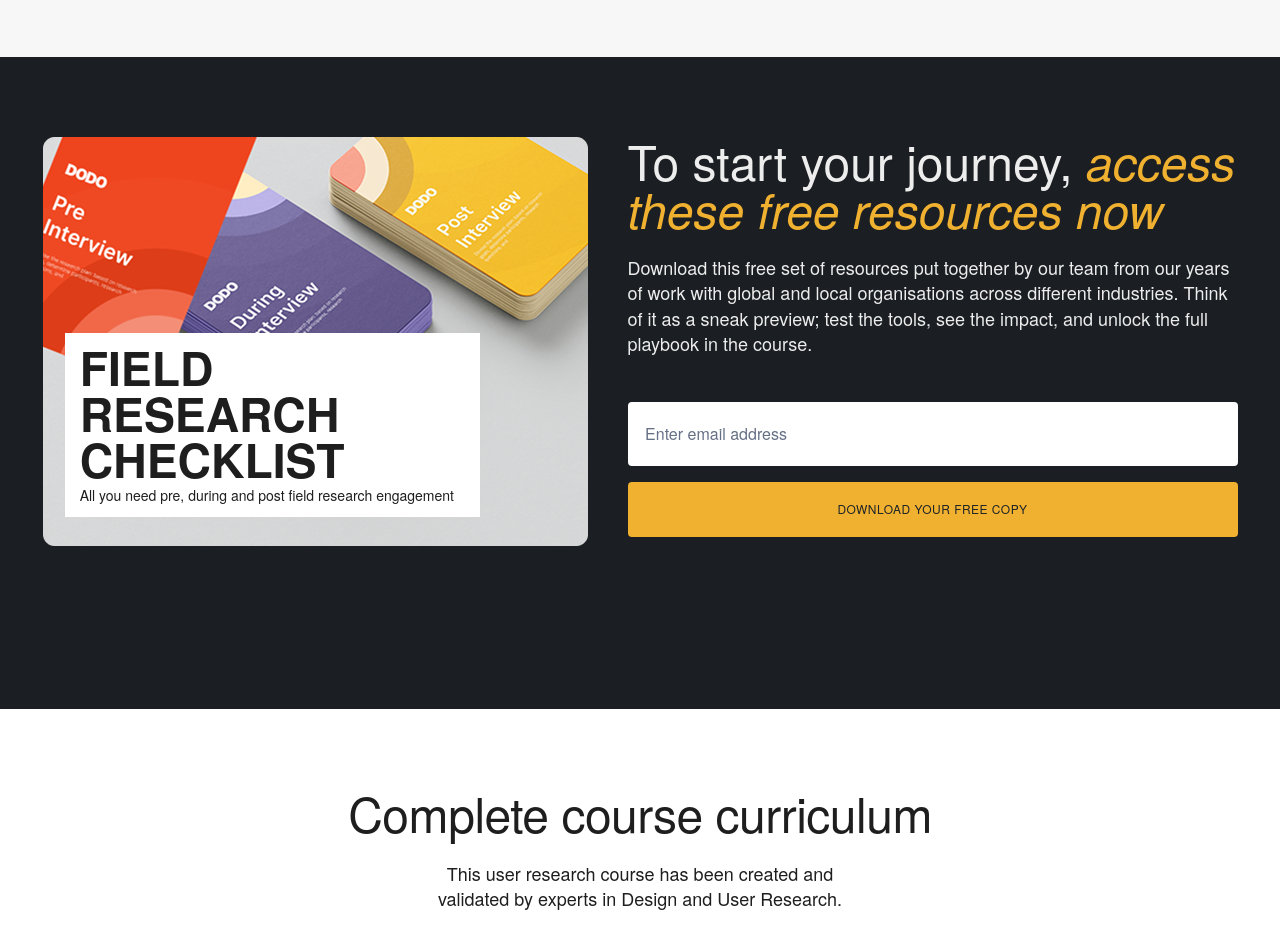
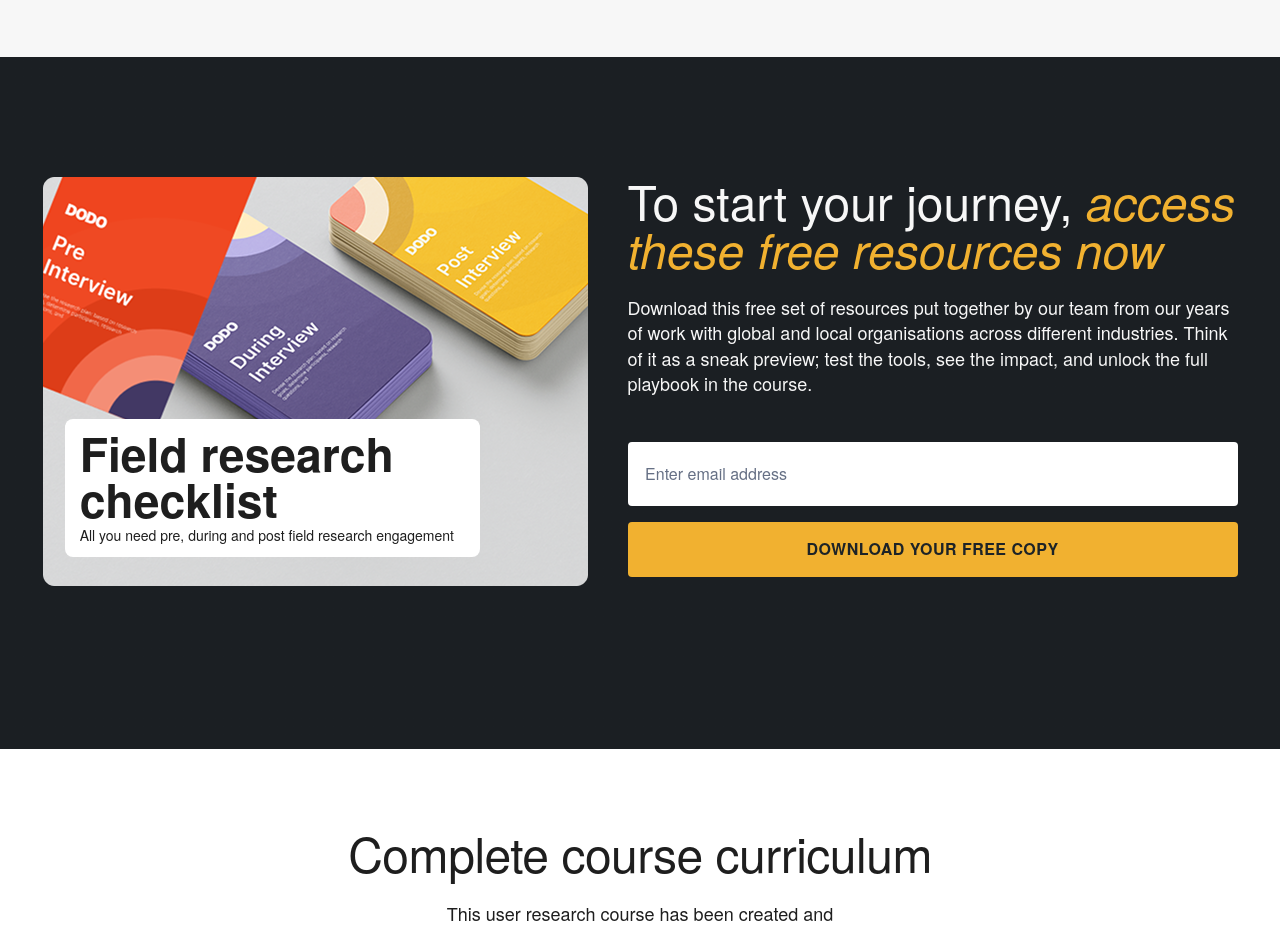
Before and after one commit to DODO-Design-Inc/DODO-Academy, a Next.js app: page / in a window 1280 px wide. Shown: the part 3640-4571 px from the top of the page. Built offline with nearby package versions, Linux system fonts and the light colour scheme; a web font is replaced by a local one.

Commit message:
finished start component

```diff
--- a/app/components/Start.tsx
+++ b/app/components/Start.tsx
@@ -1,10 +1,53 @@
+"use client";
+
 import Image from "next/image";
-import React from "react";
+import { usePathname } from "next/navigation";
+import { useEffect, useState } from "react";
 
 export default function () {
+  const [email, setEmail] = useState("");
+  const [disableSubmit, setDisableSubmit] = useState(false);
+  const [submitted, setSubmitted] = useState(false);
+  const [submitting, setSubmitting] = useState(false);
+
+  const pathName = usePathname();
+
+  useEffect(() => {
+    setSubmitted(() => false);
+  }, [pathName]);
+
+  const handleSubmit = async (event: React.FormEvent<HTMLFormElement>) => {
+    event.preventDefault();
+    setDisableSubmit(true);
+    setSubmitting(true);
+    const formData = new FormData();
+    formData.append("EMAIL", email);
+
+    try {
+      const response = await fetch(
+        "https://africa.us13.list-manage.com/subscribe/post?u=266db59d1f337de08dc3d4b63&id=23ec87346f&f_id=00127de9f0",
+        {
+          method: "POST",
+          body: formData,
+          mode: "no-cors",
+        }
+      );
+
+      if (response.ok || response.type === "opaque") {
+        setEmail(""); // Clear the input field
+        setSubmitted(true);
+        setDisableSubmit(false);
+        setSubmitting(false);
+      } else {
+      }
+    } catch (error) {
+      console.log(error);
+    }
+  };
+
   return (
-    <section className="w-[336px] md:w-full mx-auto mt-20">
-      <div className="md:hidden flex flex-col">
+    <section className="w-[336px] md:w-full mx-auto mt-18 xl:mt-30">
+      <div className="md:hidden flex flex-col text-[#F7F7F7]">
         <h2 className="text-2xl font-normal leading-[100%] mb-4">
           To start your journey,{" "}
           <span className="text-[#F1B130] italic">
@@ -34,7 +77,7 @@ export default function () {
             placeholder="Enter email address"
             className="w-full bg-white py-5 rounded-sm placeholder:text-[#667085] px-[17.6px] text-black mb-4"
           />
-          <button className="bg-[#F1B130] py-4 text-center rounded-sm text-[#1D2327] w-full text-xs leading-[22.53px] tracking-[0.47px]">
+          <button className="bg-[#F1B130] py-4 text-center font-medium rounded-sm text-[#1D2327] w-full text-xs leading-[22.53px] tracking-[0.47px]">
             DOWNLOAD YOUR FREE COPY
           </button>
         </div>
@@ -43,9 +86,9 @@ export default function () {
       <div className="hidden md:flex justify-center gap-10 pb-[83px]">
         <div className="w-[335px] h-[334px] xl:w-[545px] xl:h-[409px] relative ]">
           <Image src="/Freebie.png" alt="image" fill className="object-cover rounded-[7.13px] xl:rounded-[11.59px" />
-          <div className="absolute w-[268.83px] xl:w-[415px] left-[22.34px] bottom-[29.34px] text-[#1E1E1E] pl-[14.8px] py-[10.72px] bg-white ">
+          <div className="absolute w-[268.83px] xl:w-[415px] left-[22.34px] bottom-[29.34px] text-[#1E1E1E] pl-[14.8px] py-[10.72px] bg-white rounded-[4.9px] xl:rounded-lg">
             <h5 className="font-bold text-[28.45px] xl:text-[46.3px] leading-[100%] mb-[3.57px]">
-              FIELD RESEARCH CHECKLIST
+            Field research checklist
             </h5>
             <p className="text-[8.61px] xl:text-[14px] leading-[1.4] tracing-[-2%]">
               All you need pre, during and post field research engagement
@@ -53,7 +96,7 @@ export default function () {
           </div>
         </div>
 
-        <div className="flex flex-col justify-between w-[420px] h-[340px] xl:w-[610px] xl:h-[400px]">
+        <div className="flex flex-col justify-between w-[420px] h-[340px] xl:w-[610px] xl:h-[400px] text-[#F7F7F7]">
           <h2 className="text-[32px] xl:text-5xl font-normal leading-[100%] tracking-[-2%]">
             To start your journey,{" "}
             <span className="text-[#F1B130] italic">
@@ -66,16 +109,16 @@ export default function () {
             different industries. Think of it as a sneak preview; test the
             tools, see the impact, and unlock the full playbook in the course.
           </div>
-          <div className="">
+          <form  className="">
             <input
               type="text"
               placeholder="Enter email address"
               className="w-full bg-white py-5 rounded-sm placeholder:text-[#667085] px-[17.6px] text-black mb-4"
             />
-            <button className="bg-[#F1B130] py-4 text-center rounded-sm text-[#1D2327] w-full text-xs leading-[22.53px] tracking-[0.47px]">
+            <button className="bg-[#F1B130] py-4 text-center font-bold rounded-sm text-[#1D2327] w-full text-sm xl:text-base leading-[22.53px] tracking-[0.47px]">
               DOWNLOAD YOUR FREE COPY
             </button>
-          </div>
+          </form>
         </div>
       </div>
     </section>
```
